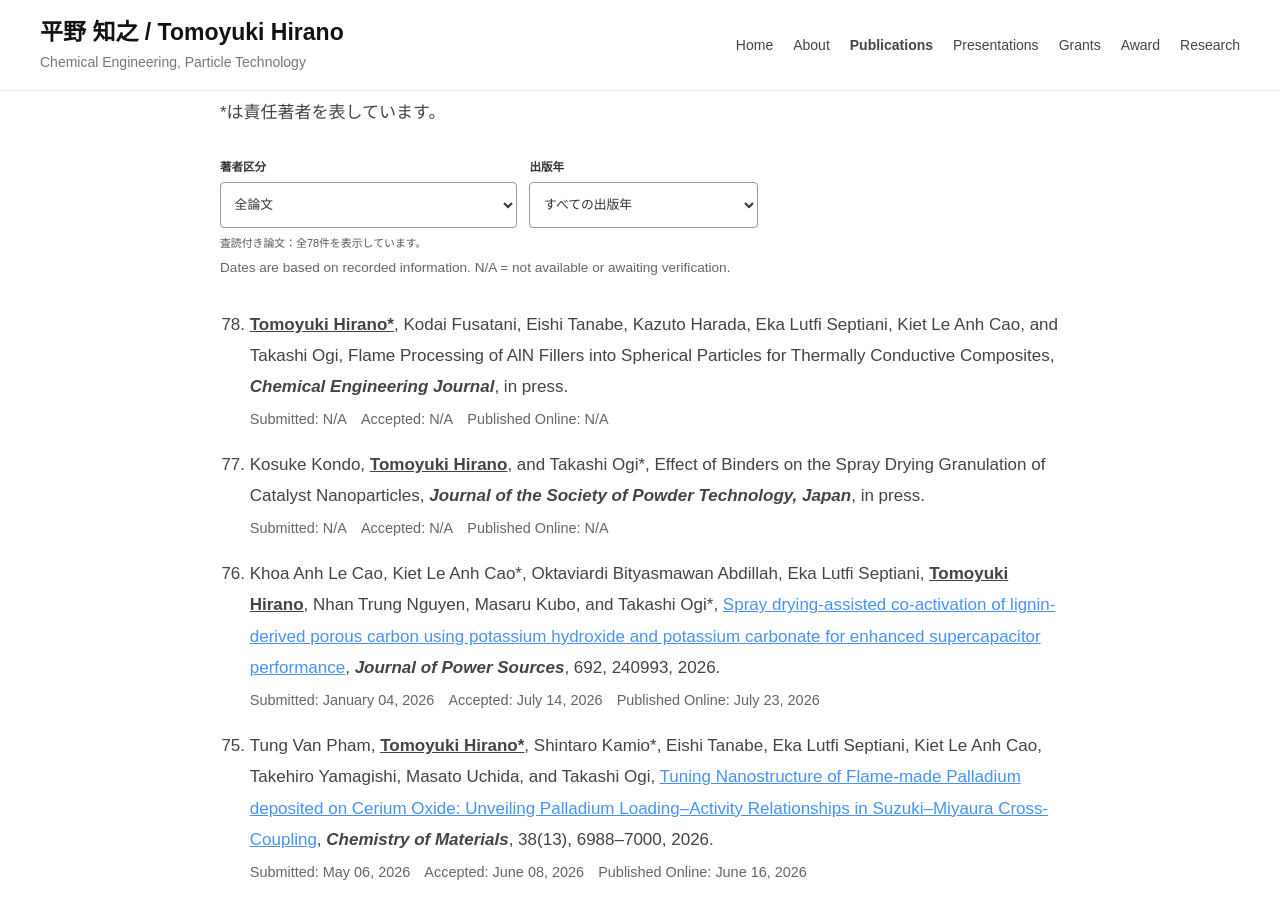
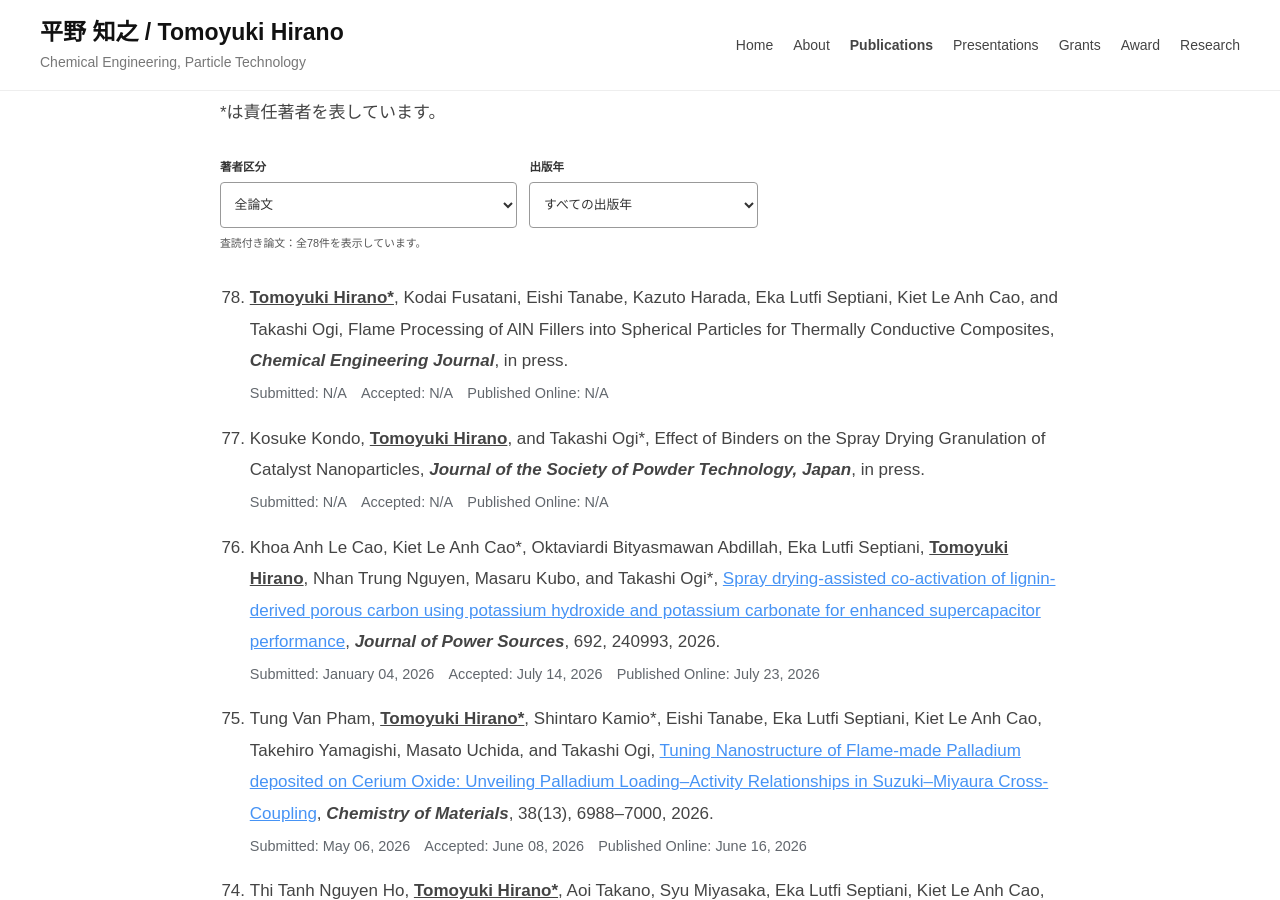
Before and after one commit to tomoyukihirano/tomoyukihirano.github.io, a Jekyll site: the page built from publications.md, in a window 1280 px wide and 900 px high, scrolled down 375 px. Built offline with Jekyll 4.4.1, drawn with Linux system fonts in a browser that asks for light colours.

Commit message:
Remove article date disclaimer and version publication assets per deployment

```diff
--- a/_layouts/page.html
+++ b/_layouts/page.html
@@ -47,7 +47,8 @@
 {% if page.core_supports %}<link rel="stylesheet" href="{{ '/assets/css/exported/core-block-supports-inline-css-df911208e1ed.css' | relative_url }}" id="core-block-supports-inline-css">{% endif %}
 <link rel="stylesheet" href="{{ '/assets/site.css' | relative_url }}">
 {% if page.url == '/publications/' %}
-<link rel="stylesheet" href="{{ '/assets/publication-filters.css' | relative_url }}">
+{% assign publication_asset_version = site.time | date: '%s' %}
+<link rel="stylesheet" href="{{ '/assets/publication-filters.css' | relative_url }}?v={{ publication_asset_version }}">
 {% endif %}
 </head>
 
@@ -119,7 +120,7 @@
 
 <script src="{{ '/assets/site.js' | relative_url }}" defer></script>
 {% if page.url == '/publications/' %}
-<script src="{{ '/assets/publication-filters.js' | relative_url }}" defer></script>
+<script src="{{ '/assets/publication-filters.js' | relative_url }}?v={{ publication_asset_version }}" defer></script>
 {% endif %}
 </body>
 </html>
--- a/assets/publication-filters.js
+++ b/assets/publication-filters.js
@@ -168,6 +168,9 @@
       });
       if (!script || typeof window.fetch !== "function") return;
       const source = new URL("publication-dates.json", script.src);
+      // Keep metadata and display assets on the same deployed build.
+      const assetVersion = new URL(script.src).searchParams.get("v");
+      if (assetVersion) source.searchParams.set("v", assetVersion);
       function normalized(text) {
         return String(text || "").normalize("NFKC").toLowerCase()
           .replace(/[\u2010-\u2015\u2212]/g, "-").replace(/\s+/g, " ").trim();
@@ -271,11 +274,6 @@
             });
             record.item.appendChild(line);
           });
-          const note = document.createElement("p");
-          note.className = "publication-filters__date-note";
-          note.lang = "en";
-          note.textContent = "Dates are based on recorded information. N/A = not available or awaiting verification.";
-          controls.appendChild(note);
           list.dataset.datesLoaded = "true";
           list.dataset.dateMatchedCount = String(used.size);
         })
```
